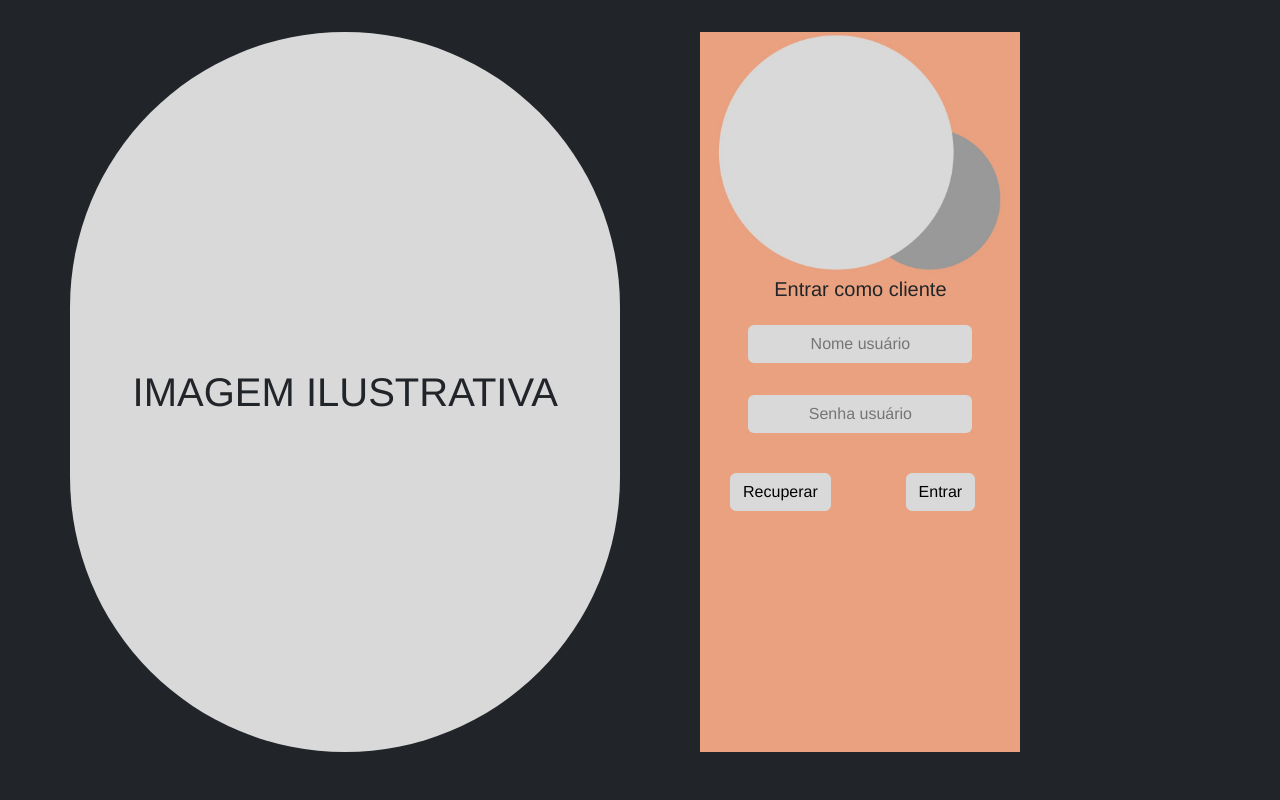
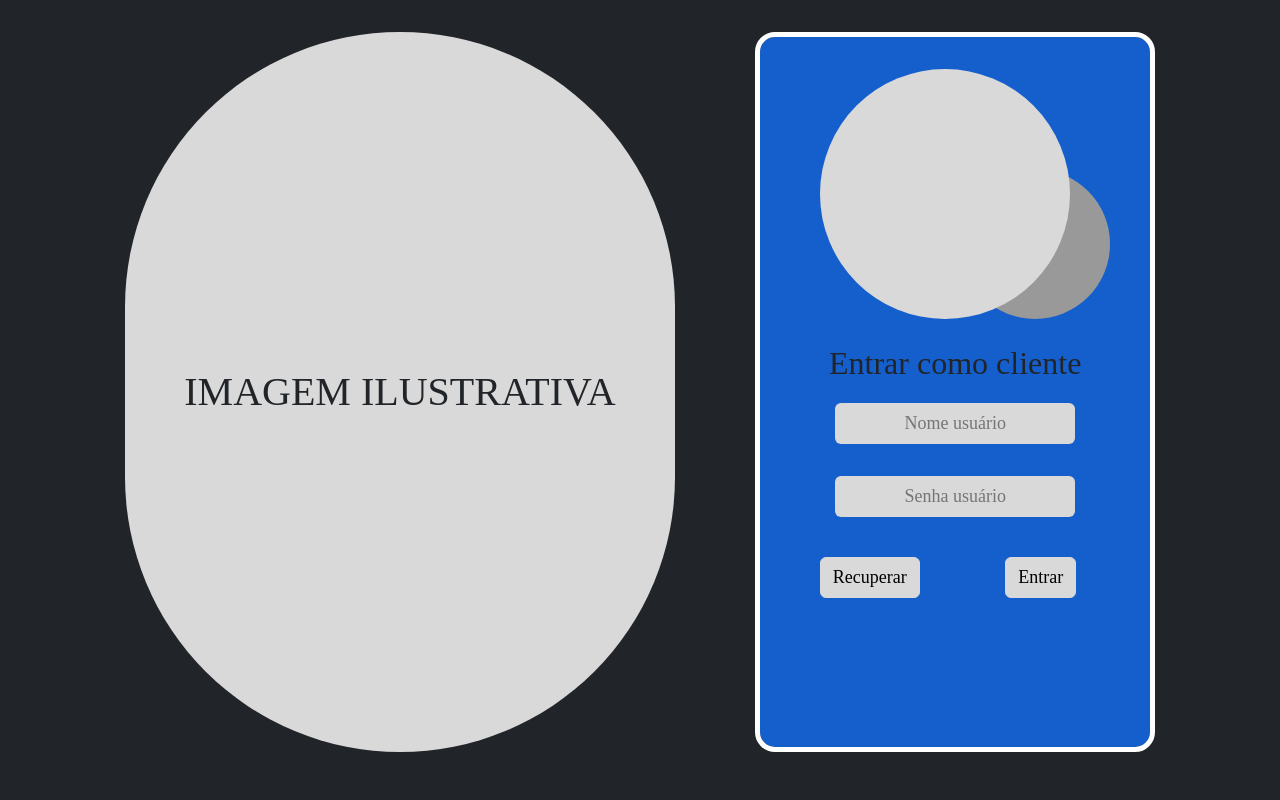
Before and after one commit to ICEI-PUC-Minas-PPLES-TI/plf-es-2022-2-ti2-0924100-academics-fit, a PHP site: page /login.html in a window 1280 px wide. Run offline with PHP 8.4, Linux system fonts and the light colour scheme.

Commit message:
Telas de login #44

```diff
--- a/src/website/login.html
+++ b/src/website/login.html
@@ -6,7 +6,8 @@
     <meta charset="UTF-8">
     <meta http-equiv="X-UA-Compatible" content="IE=edge">
     <meta name="viewport" content="width=device-width, initial-scale=1">
-    <title>login</title>
+    <title>login
+    </title>
     <meta name="description" content="academics-fit">
     <meta name="author" content="academics-fit">
     <meta name="keywords" content="palavras-chave">
@@ -16,47 +17,69 @@
     <link rel="stylesheet" href="styles/style.css">
 </head>
 
-<body class="bg-dark" style="font-family: Helvetica;">
-    <section class="container" style="margin-top: 2rem;">
-        <div class="row" style="height: 90vh;">
-            <div class="col grey-bg" style="border-radius: 10000px;display: table; overflow: hidden; max-width: 43vw;">
-                <h1 style="display: table-cell; vertical-align: middle;text-align: center;">IMAGEM ILUSTRATIVA</h1>
+<body class="bg-dark container m-auto justify-content-center" style="font-family: Helvetica;">
+    <section class="container " style="margin-top: 2rem;">
+        <div class="row justify-content-center" style="height: 90vh;">
+            <div class="col grey-bg" id="loginandlogo">
+
+                <h1 style="display: table-cell; vertical-align: middle;text-align: center;">IMAGEM ILUSTRATIVA
+                </h1>
+
             </div>
-            <div class="col pink-bg" style="max-width: 25vw;margin-left: 5rem;">
-                <div class="row">
-                    <img src="imgs/teste.jpeg" alt="" style="object-fit: fill;">
+            <div class="col blue-bg" id="colunalogin">
+                <div class="row justify-content-center" style="margin: 2rem auto 1rem auto;">
+                    <div class="container" id="positioning">
+
+                        <div class="container" style="
+                            width: 250px;
+                            height: 250px ;
+                            left: -10px;
+                            position: absolute;
+                            border-radius: 50%;
+                            z-index: 2;
+                            background-image: url(imgs/logo.png);">
                         </div>
-                <h5 class="row text-center justify-content-center">
+
+                        <div class="container" id="smallcircle">
+                        </div>
+
+                    </div>
+
+                    <span class="row text-center justify-content-center textotitulo">
                         Entrar como cliente
-                </h5>
+                    </span>
+
                     <div class="row">
                         <input class="btn inputlogin grey-bg" type="text" placeholder="Nome usuário" name="Entrar"
                             text="Entrar" id="Entrar">
                     </div>
+
                     <div class="row">
                         <input class="btn inputlogin grey-bg" type="text" placeholder="Senha usuário" name="Senha"
                             text="Senha" id="Senha">
                     </div>
+
                     <div class="row mt-4">
+
                         <div class="col text-center">
-                        <button type="button" class="btn btn-light text-center grey-bg" style="border-color: #D9D9D9;">Recuperar</button>
+                            <button type="button" class="btn btn-light text-center grey-bg txt-size-btn">
+                                <a style="text-decoration: none;color: inherit;" href="recuperar.html">Recuperar
+                                </a>
+                            </button>
                         </div>
+
                         <div class="col text-center">
-                        <button type="button" class="btn btn-light text-center grey-bg" style="border-color: #D9D9D9;">Entrar</button>
+                            <button type="button" class="btn btn-light text-center grey-bg txt-size-btn">Entrar
+                            </button>
                         </div>
+
                     </div>
                 </div>
             </div>
     </section>
-
-
-
-
-
-
     <script src="https://cdn.jsdelivr.net/npm/bootstrap@5.2.2/dist/js/bootstrap.bundle.min.js"
-        integrity="sha384-OERcA2EqjJCMA+/3y+gxIOqMEjwtxJY7qPCqsdltbNJuaOe923+mo//f6V8Qbsw3"
-        crossorigin="anonymous"></script>
+        integrity="sha384-OERcA2EqjJCMA+/3y+gxIOqMEjwtxJY7qPCqsdltbNJuaOe923+mo//f6V8Qbsw3" crossorigin="anonymous">
+        </script>
 </body>
 
 </html>
--- a/src/website/styles/style.css
+++ b/src/website/styles/style.css
@@ -1,3 +1,81 @@
+body {
+    font-family: Rajdhani !important;
+}
+
+/* colors */
+.blue-bg {
+    background-color: #155FCD;
+}
+
+.grey-bg {
+    background-color: #D9D9D9;
+}
+
+/* loginpage */
+.inputlogin {
+    max-width: 70%;
+    margin: 1rem auto;
+    --bs-btn-hover-border-color: none;
+    font-size: x-large;
+}
+
+.inputlogin2 {
+    max-width: 70%;
+    margin: 1rem auto;
+    --bs-btn-hover-border-color: none;
+    font-size: x-large;
+    visibility: inherit;
+}
+
+.txt-size-btn {
+    font-size: x-large;
+    border-color: #D9D9D9;
+}
+
+.inputlogin:hover {
+    background-color: #D9D9D9;
+}
+
+#colunalogin {
+    max-width: 25vw;
+    margin-left: 5rem;
+    min-width: 400px;
+    border: white;
+    border-radius: 20px;
+    background-clip: padding-box;
+    border: 5px solid white;
+}
+
+#loginandlogo {
+    border-radius: 10000px;
+    display: table;
+    overflow: hidden;
+    max-width: 43vw;
+}
+
+#positioning {
+    width: 250px;
+    height: 250px;
+    position: relative;
+}
+
+#smallcircle {
+    background-color: #999999;
+    border-radius: 50%;
+    position: absolute;
+    width: 60%;
+    height: 60%;
+    right: -30px;
+    bottom: 0px;
+    z-index: 1;
+    display: flex;
+}
+
+.textotitulo {
+    font-size: 32pt;
+}
+
+/* Mainpage */
 .logo {
     vertical-align: middle;
     width: 100x;
@@ -26,19 +104,6 @@
     font-weight: 600;
 }
 
-.pink-bg {
-    background-color: #EAA17F;
-}
-.grey-bg{
-    background-color: #D9D9D9;
-}
-.inputlogin {
-    max-width: 70%;
-    margin: 1rem auto;--bs-btn-hover-border-color: none;
-}
-.inputlogin:hover {
-    background-color: #D9D9D9;
-}
 @media (max-width: 1400px) {
     .text {
         font-size: 18px;
@@ -57,6 +122,96 @@
     }
 }
 
+
+/* The containerRadio */
+.containerRadio {
+    display: block;
+    position: relative;
+    padding-left: 35px;
+    margin-bottom: 12px;
+    cursor: pointer;
+    font-size: 22px;
+    -webkit-user-select: none;
+    -moz-user-select: none;
+    -ms-user-select: none;
+    user-select: none;
+    text-align: start;
+}
+
+/* Hide the browser's default radio button */
+.containerRadio input {
+    position: absolute;
+    opacity: 0;
+    cursor: pointer;
+}
+
+/* Create a custom radio button */
+.checkmark {
+    position: absolute;
+    top: 0;
+    left: 0;
+    height: 25px;
+    width: 25px;
+    background-color: #eee;
+    border-radius: 50%;
+}
+
+/* On mouse-over, add a grey background color */
+.containerRadio:hover input~.checkmark {
+    background-color: #ccc;
+}
+
+/* When the radio button is checked, add a blue background */
+.containerRadio input:checked~.checkmark {
+    background-color: #2196F3;
+}
+
+/* Create the indicator (the dot/circle - hidden when not checked) */
+.checkmark:after {
+    content: "";
+    position: absolute;
+    display: none;
+}
+
+/* Show the indicator (dot/circle) when checked */
+.containerRadio input:checked~.checkmark:after {
+    display: block;
+}
+
+/* Style the indicator (dot/circle) */
+.containerRadio .checkmark:after {
+    top: 9px;
+    left: 9px;
+    width: 8px;
+    height: 8px;
+    border-radius: 50%;
+    background: white;
+}
+
+
+@media (max-width: 1366px) {
+
+    /* loginpage */
+
+    .textotitulo {
+        font-size: 24pt;
+        margin-top: 20px;
+    }
+
+    .inputlogin {
+        font-size: large;
+    }
+
+    .txt-size-btn {
+        font-size: large;
+    }
+
+    .inputlogin2 {
+        font-size: large;
+    }
+
+}
+
 @media (max-width: 768px) {
     .one-line {
         margin-top: 0%;
@@ -73,4 +228,16 @@
     .onviewp {
         display: none;
     }
+
 }
+
+@media (max-width: 768px) {
+    #colunalogin {
+        margin: 0;
+    }
+
+    #loginandlogo {
+        margin: 0;
+        max-width: 25vw;
+    }
+}
```
Also changed, not shown: src/website/cadastro.html (added, +158 -0 lines), src/website/index.html (+4 -4 lines), src/website/recuperar.html (added, +69 -0 lines), src/website/recuperarsenha.html (added, +82 -0 lines), src/website/imgs/grey.jpeg (deleted), src/website/imgs/logo.png (added), src/website/imgs/teste.jpeg (deleted), src/website/scripts/index.js (added). Lines whose indentation alone changed are shown as unchanged.
